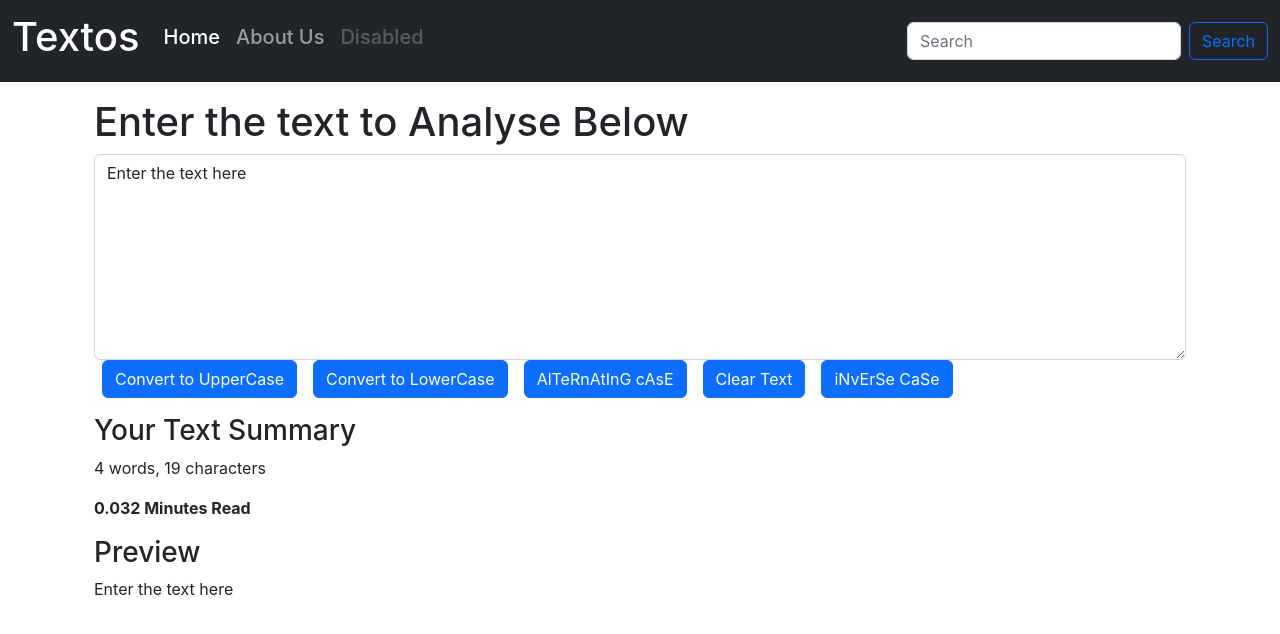
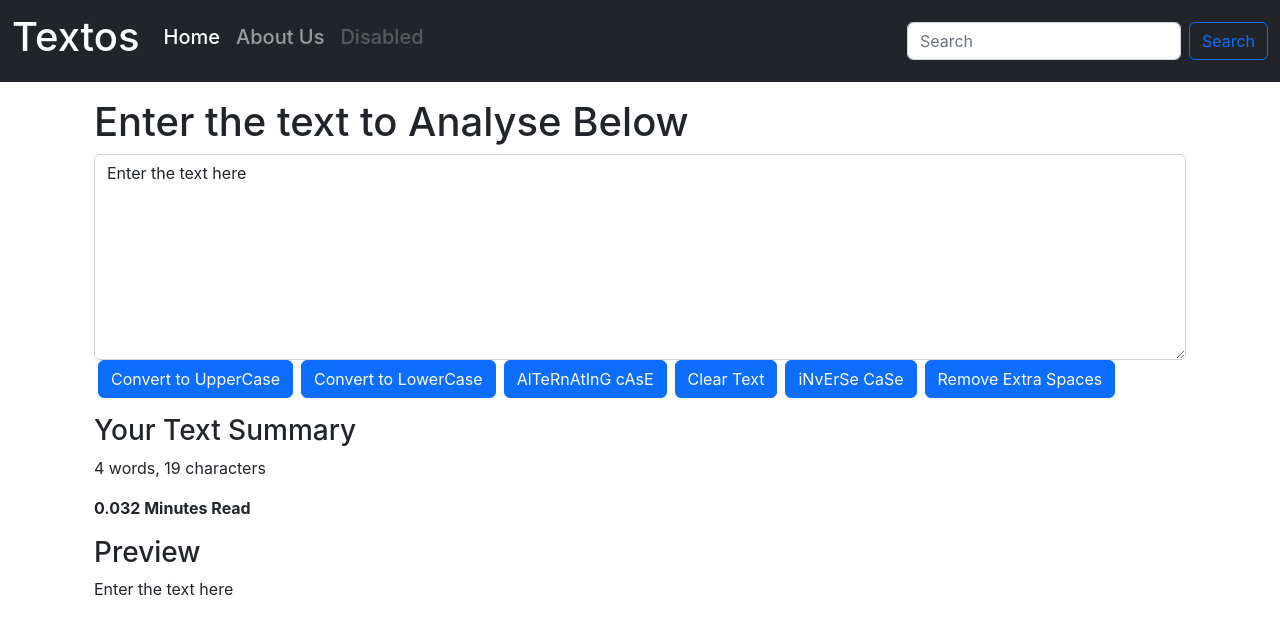
Before and after one commit to Suyash2711/Textos, a React (Create React App) app: page / in a window 1280 px wide. Shown: the top 634 px of the page. Built offline with nearby package versions, Linux system fonts and the light colour scheme.

Commit message:
added more functions to Textos

```diff
--- a/src/components/textForm.js
+++ b/src/components/textForm.js
@@ -37,6 +37,12 @@ export default function TextForm(props) {
         let newText = chars.join("");
         setText(newText);
     }
+
+    const handleExtraSpaces = ()=>{ //used regex
+        let newText = text.split(/[ ]+/);
+        setText(newText.join(" "))
+    }
+
     const handleOnChange = (event)=>{
         // console.log("On Change");
         setText(event.target.value);
@@ -50,11 +56,12 @@ export default function TextForm(props) {
         {/* <label for="mybox" className="form-label">{props.heading}</label> */}
         <h1>{props.heading}</h1>
         <textarea className="form-control" value = {text} onChange={handleOnChange} id="mybox" rows="8"></textarea>
-        <button className="btn btn-primary mx-2" onClick={handleUpClick}>Convert to UpperCase</button>
-        <button className="btn btn-primary mx-2" onClick={handleLowClick}>Convert to LowerCase</button>
-        <button className="btn btn-primary mx-2" onClick={handlealtClick}>AlTeRnAtInG cAsE</button>
-        <button className="btn btn-primary mx-2" onClick={handleclearClick}>Clear Text</button>
-        <button className="btn btn-primary mx-2" onClick={handleinverseClick}>iNvErSe CaSe</button>
+        <button className="btn btn-primary mx-1" onClick={handleUpClick}>Convert to UpperCase</button>
+        <button className="btn btn-primary mx-1" onClick={handleLowClick}>Convert to LowerCase</button>
+        <button className="btn btn-primary mx-1" onClick={handlealtClick}>AlTeRnAtInG cAsE</button>
+        <button className="btn btn-primary mx-1" onClick={handleclearClick}>Clear Text</button>
+        <button className="btn btn-primary mx-1" onClick={handleinverseClick}>iNvErSe CaSe</button>
+        <button className="btn btn-primary mx-1" onClick={handleExtraSpaces}>Remove Extra Spaces</button>
     </div>
     <div className="container my-2">
         <h3>Your Text Summary</h3>
```
